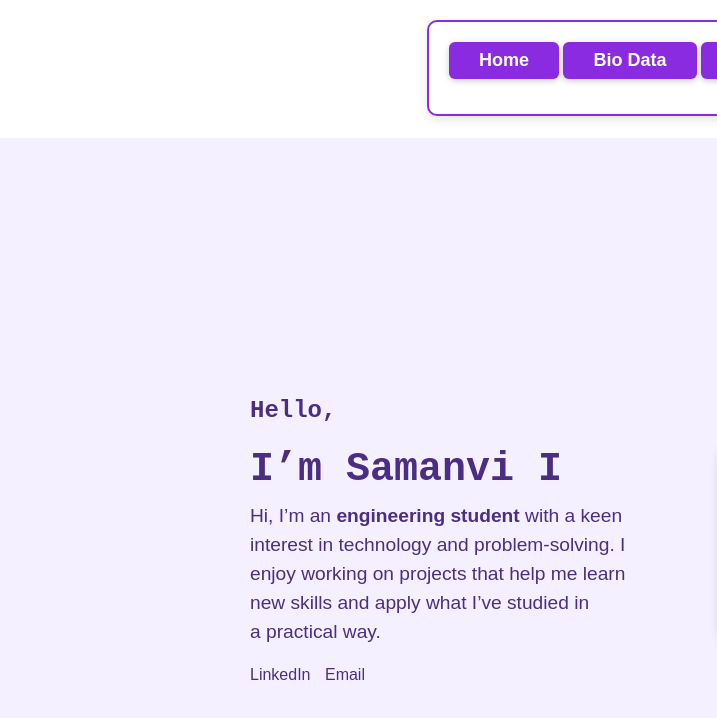
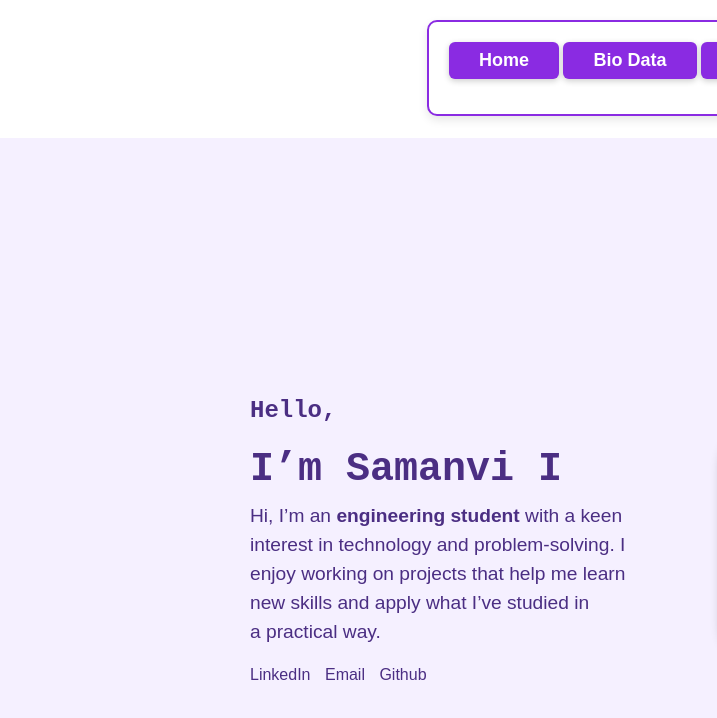
Before and after one commit to samanvi374-a11y/portfolio, a plain HTML site: page index.html in a window 1280 px wide. Shown: the full height of the page, 0-717 px from the left. Drawn offline with Linux system fonts and the light colour scheme.

Commit message:
Update index.html

```diff
--- a/index.html
+++ b/index.html
@@ -30,6 +30,7 @@
       <p class="links">
        <a href="https://www.linkedin.com/in/samanvi-i-7a4079297" target="_blank">LinkedIn</a>
        <a href="mailto:samanvi374@gmail.com">Email</a>
+          <a href="https://github.com/samanvi374-a11y/portfolio " target="_blank">Github</a>
       </p>
     </div>
 
```
